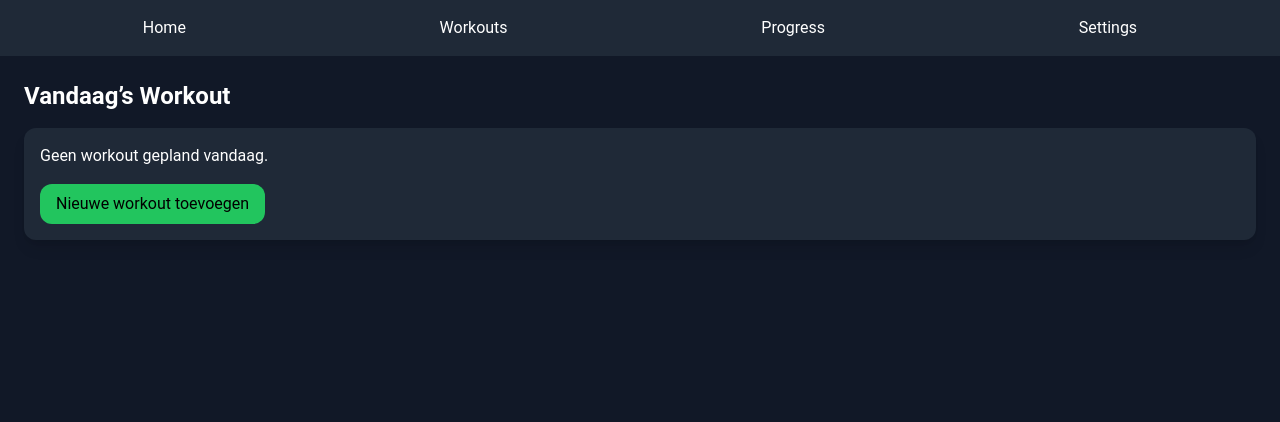
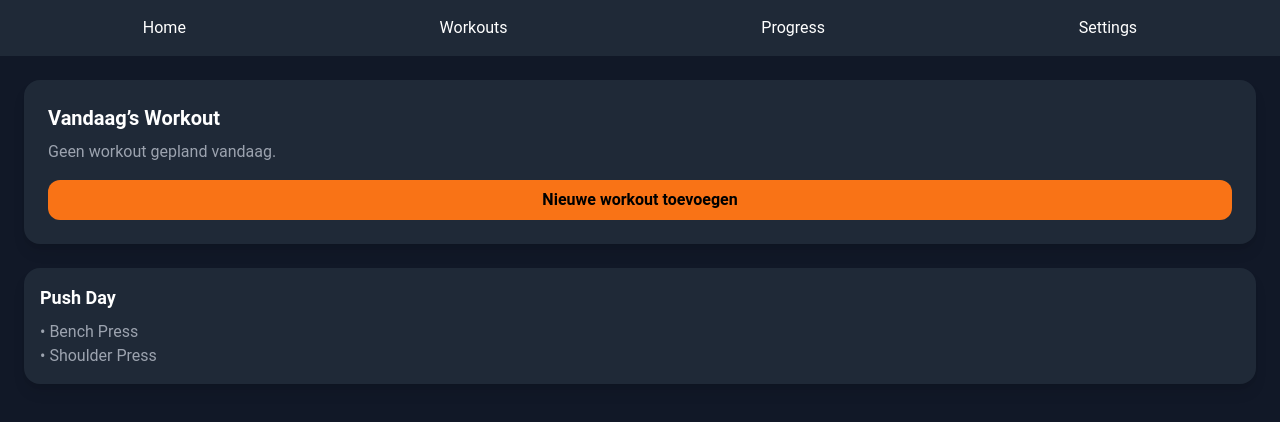
Before and after one commit to JaySchuurman/FitLog, a React (Vite) app: page / in a window 1280 px wide. Shown: the top 422 px of the page. Built offline with nearby package versions, Linux system fonts and the light colour scheme.

Commit message:
Added quick code for components and pages

```diff
--- a/src/components/Navbar.jsx
+++ b/src/components/Navbar.jsx
@@ -0,0 +1,41 @@
+import { NavLink } from "react-router-dom";
+
+export default function Navbar() {
+  return (
+    <nav className="flex justify-around bg-gray-800 p-4 border-b border-gray-700">
+      <NavLink
+        to="/"
+        end
+        className={({ isActive }) =>
+          isActive ? "text-orange-500 font-bold" : "text-gray-300"
+        }
+      >
+        Home
+      </NavLink>
+      <NavLink
+        to="/workouts"
+        className={({ isActive }) =>
+          isActive ? "text-orange-500 font-bold" : "text-gray-300"
+        }
+      >
+        Workouts
+      </NavLink>
+      <NavLink
+        to="/progress"
+        className={({ isActive }) =>
+          isActive ? "text-orange-500 font-bold" : "text-gray-300"
+        }
+      >
+        Progress
+      </NavLink>
+      <NavLink
+        to="/settings"
+        className={({ isActive }) =>
+          isActive ? "text-orange-500 font-bold" : "text-gray-300"
+        }
+      >
+        Settings
+      </NavLink>
+    </nav>
+  );
+}
--- a/src/components/ProgressChart.jsx
+++ b/src/components/ProgressChart.jsx
@@ -0,0 +1,9 @@
+// Later kun je Recharts toevoegen, dit is placeholder
+export default function ProgressChart() {
+  return (
+    <div className="bg-gray-800 p-6 rounded-2xl shadow-lg text-gray-300">
+      <h2 className="text-lg font-semibold mb-2">Progressie</h2>
+      <p>Hier komt een grafiek met je voortgang.</p>
+    </div>
+  );
+}
--- a/src/components/WorkoutCard.jsx
+++ b/src/components/WorkoutCard.jsx
@@ -0,0 +1,12 @@
+export default function WorkoutCard({ title, exercises }) {
+  return (
+    <div className="bg-gray-800 p-4 rounded-2xl shadow-lg">
+      <h2 className="text-lg font-semibold">{title}</h2>
+      <ul className="text-gray-400 mt-2">
+        {exercises.map((ex, idx) => (
+          <li key={idx}>• {ex}</li>
+        ))}
+      </ul>
+    </div>
+  );
+}
--- a/src/pages/Home.jsx
+++ b/src/pages/Home.jsx
@@ -1,13 +1,20 @@
+import WorkoutCard from "../components/WorkoutCard";
+
 export default function Home() {
   return (
-    <div className="p-6">
-      <h1 className="text-2xl font-bold mb-4">Vandaag’s Workout</h1>
-      <div className="bg-gray-800 p-4 rounded-xl shadow-lg">
-        <p>Geen workout gepland vandaag.</p>
-        <button className="mt-4 bg-green-500 px-4 py-2 rounded-xl text-black">
+    <div className="p-6 space-y-6">
+      <div className="bg-gray-800 p-6 rounded-2xl shadow-lg">
+        <h2 className="text-xl font-bold mb-2">Vandaag’s Workout</h2>
+        <p className="text-gray-400">Geen workout gepland vandaag.</p>
+        <button className="mt-4 w-full bg-orange-500 py-2 rounded-xl font-semibold text-black hover:bg-orange-400">
           Nieuwe workout toevoegen
         </button>
       </div>
+
+      <WorkoutCard
+        title="Push Day"
+        exercises={["Bench Press", "Shoulder Press"]}
+      />
     </div>
   );
 }
--- a/src/pages/Progress.jsx
+++ b/src/pages/Progress.jsx
@@ -0,0 +1,13 @@
+import ProgressChart from "../components/ProgressChart";
+
+export default function Progress() {
+  return (
+    <div className="p-6 space-y-6">
+      <h1 className="text-2xl font-bold">Progressie</h1>
+      <ProgressChart />
+      <div className="bg-gray-800 p-6 rounded-2xl shadow-lg text-gray-300">
+        <p>Statistieken en persoonlijke records komen hier.</p>
+      </div>
+    </div>
+  );
+}
--- a/src/pages/Settings.jsx
+++ b/src/pages/Settings.jsx
@@ -0,0 +1,11 @@
+export default function Settings() {
+  return (
+    <div className="p-6 space-y-6">
+      <h1 className="text-2xl font-bold">Instellingen</h1>
+      <div className="bg-gray-800 p-6 rounded-2xl shadow-lg flex justify-between items-center">
+        <span className="text-gray-300">Dark Mode</span>
+        <input type="checkbox" defaultChecked className="accent-orange-500" />
+      </div>
+    </div>
+  );
+}
--- a/src/pages/Workouts.jsx
+++ b/src/pages/Workouts.jsx
@@ -0,0 +1,22 @@
+import WorkoutCard from "../components/WorkoutCard";
+
+export default function Workouts() {
+  const workouts = [
+    { id: 1, title: "Push Day", exercises: ["Bench Press", "Shoulder Press"] },
+    { id: 2, title: "Pull Day", exercises: ["Pull Ups", "Barbell Row"] },
+    { id: 3, title: "Leg Day", exercises: ["Squats", "Lunges"] },
+  ];
+
+  return (
+    <div className="p-6 space-y-4">
+      <h1 className="text-2xl font-bold mb-4">Mijn Workouts</h1>
+      {workouts.map((w) => (
+        <WorkoutCard key={w.id} title={w.title} exercises={w.exercises} />
+      ))}
+
+      <button className="mt-6 w-full bg-blue-500 py-2 rounded-xl font-semibold hover:bg-blue-400">
+        + Nieuwe workout maken
+      </button>
+    </div>
+  );
+}
```
